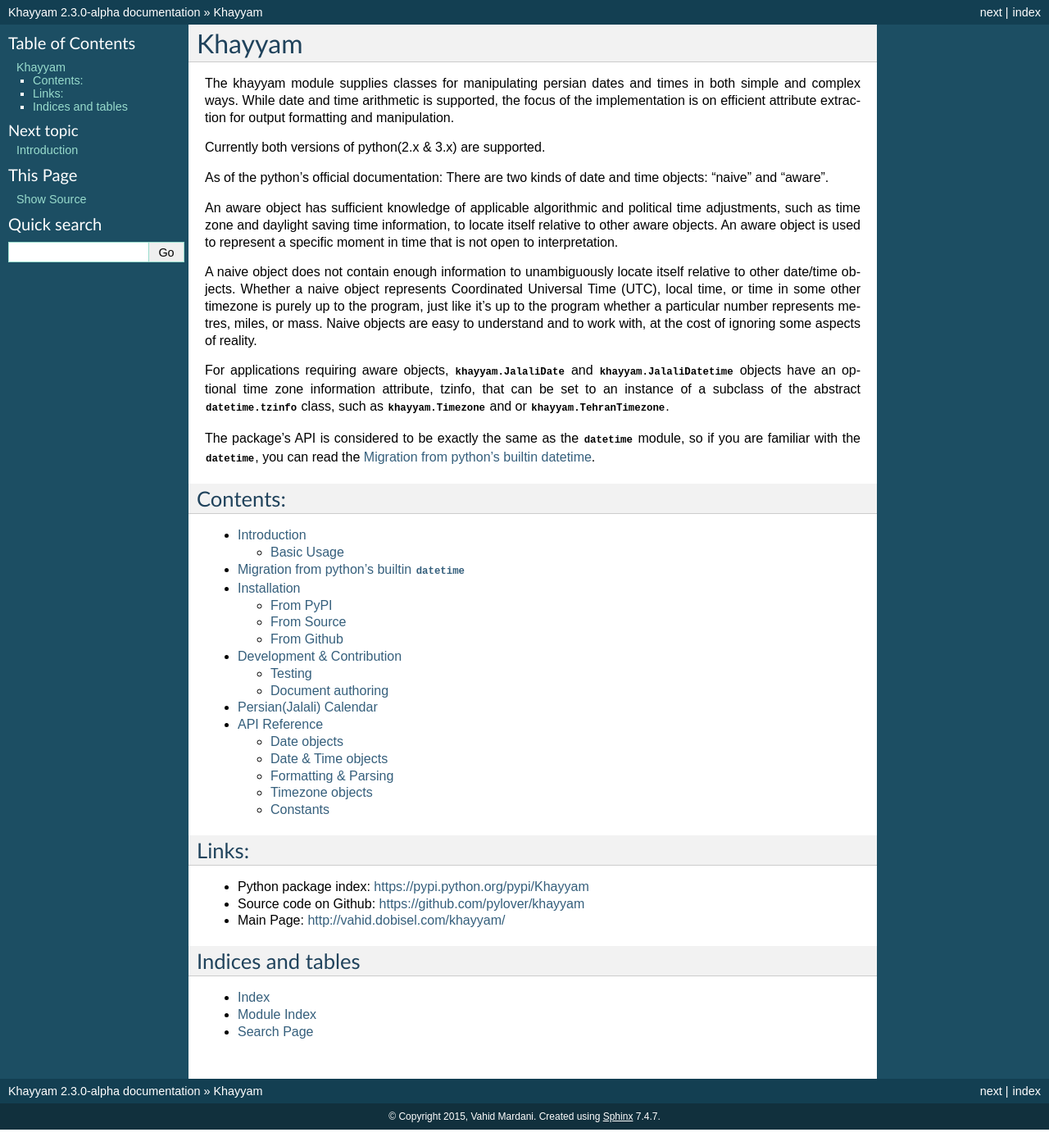
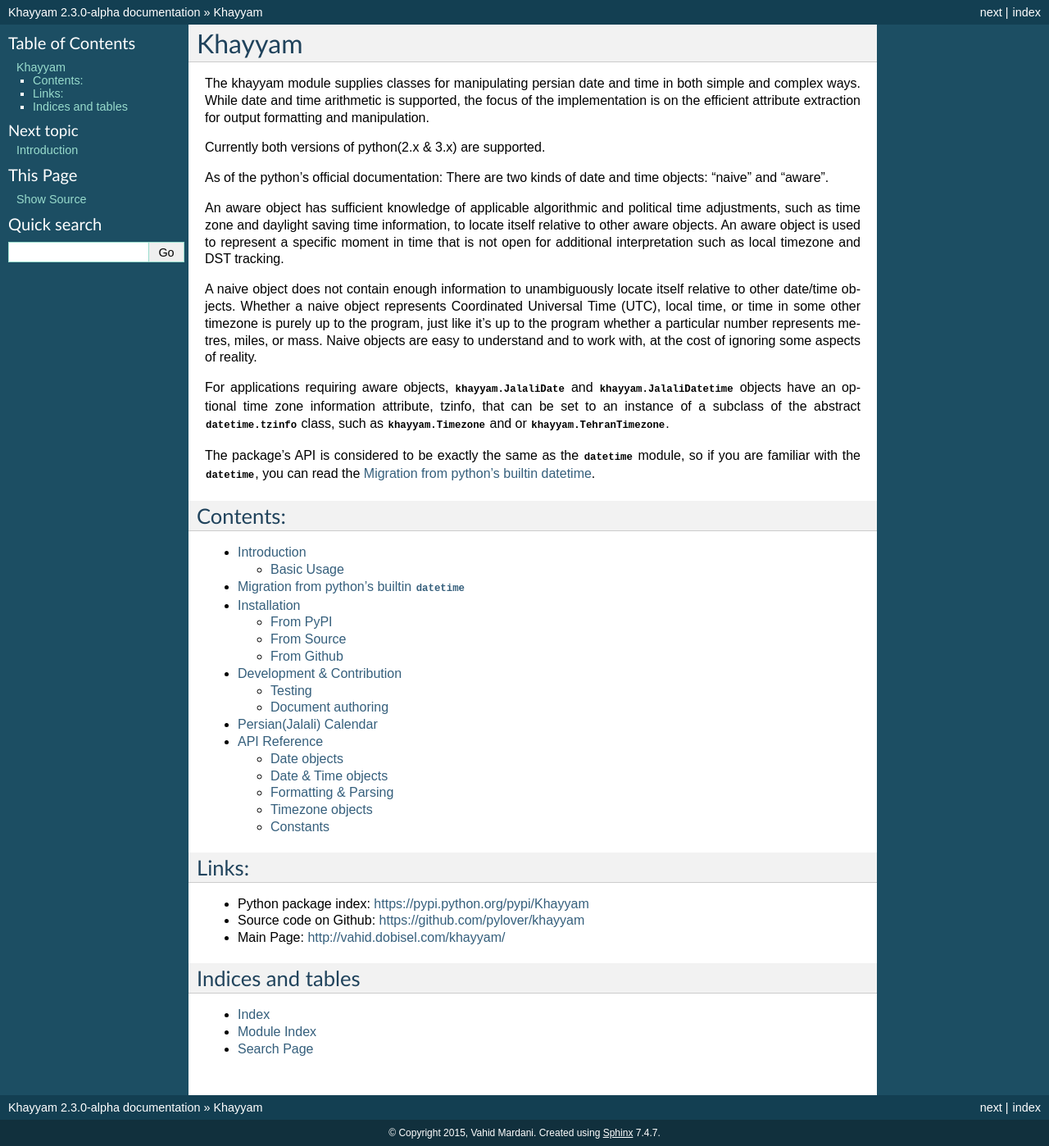
Before and after one commit to pylover/khayyam, a Sphinx documentation site: the page built from sphinx/index.rst, in a window 1280 px wide. Shown: the whole page at 82% size. Built offline with Sphinx 7.4.7, drawn with Linux system fonts in a browser that asks for light colours.

Commit message:
Update index.rst
grammatical edition

```diff
--- a/sphinx/index.rst
+++ b/sphinx/index.rst
@@ -6,9 +6,9 @@
 Khayyam
 =======
 
-The khayyam module supplies classes for manipulating persian dates and times in both
+The khayyam module supplies classes for manipulating persian date and time in both
 simple and complex ways. While date and time arithmetic is supported, the focus of the
-implementation is on efficient attribute extraction for output formatting and manipulation.
+implementation is on the efficient attribute extraction for output formatting and manipulation.
 
 Currently both versions of python(2.x & 3.x) are supported.
 
@@ -18,7 +18,7 @@
 An aware object has sufficient knowledge of applicable algorithmic and political time
 adjustments, such as time zone and daylight saving time information, to locate itself
 relative to other aware objects. An aware object is used to represent a specific
-moment in time that is not open to interpretation.
+moment in time that is not open for additional interpretation such as local timezone and DST tracking.
 
 A naive object does not contain enough information to unambiguously locate itself
 relative to other date/time objects. Whether a naive object represents
```
